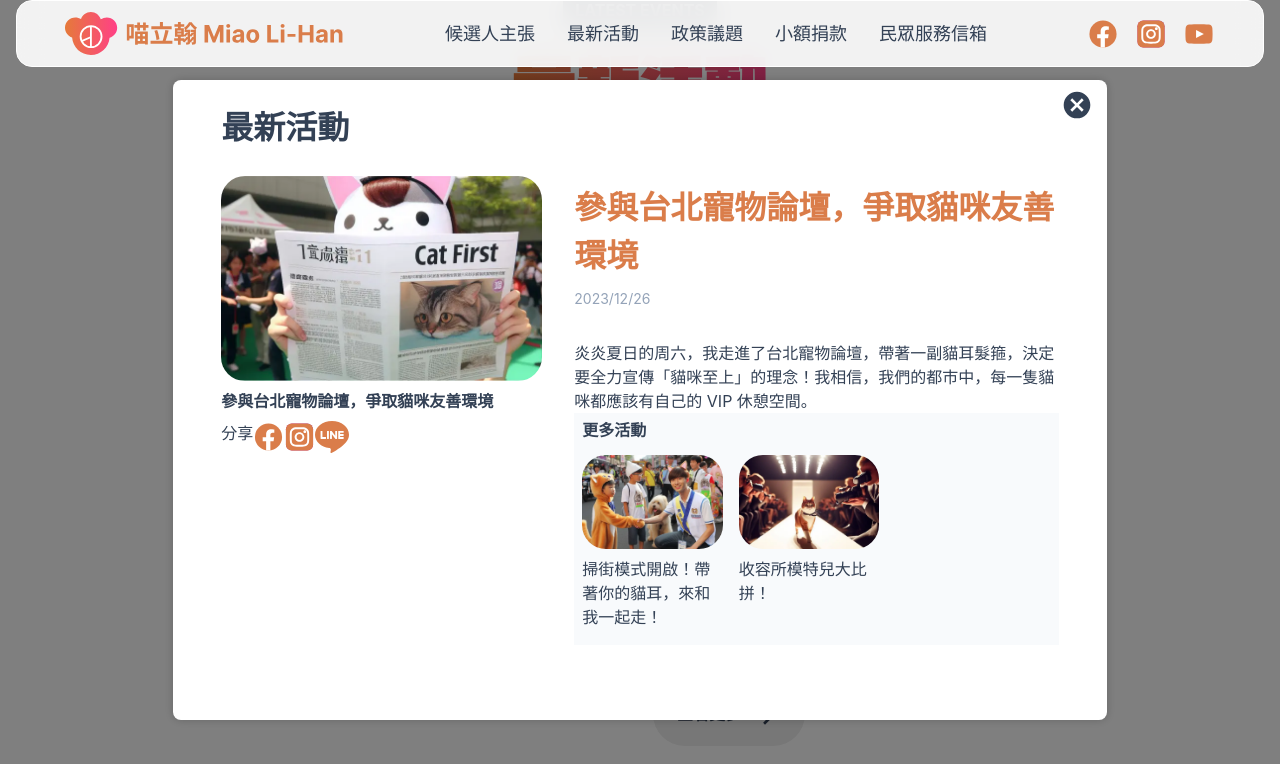
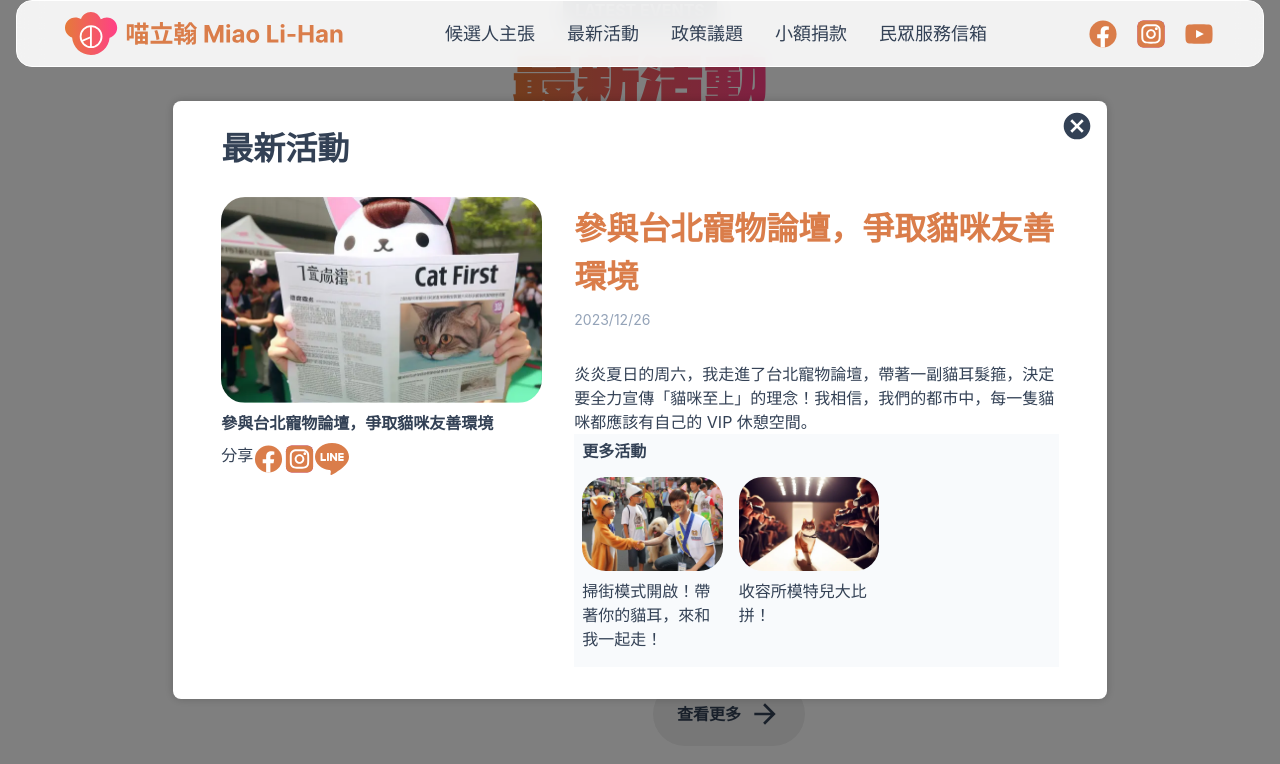
Before and after one commit to minilabmemo/f2e-election-person, a React (Create React App) app: page / in a window 1280 px wide. Both pictures are taken after a click on the element 414 px from the left and 2443 px from the top of the page. Shown: the part 2043-2807 px from the top of the page. Built offline with nearby package versions, Linux system fonts and the light colour scheme; a web font is replaced by a local one.

Commit message:
Fix: tidy styles

```diff
--- a/src/components/Polices.tsx
+++ b/src/components/Polices.tsx
@@ -106,7 +106,7 @@ export const Polices: React.FC<ItemsProps> = ({ openModal }) => {
                 <h4>{item.title}</h4>
                 {item.sub_title && <h4>{item.sub_title}</h4>}
                 <div className="m-b-16"></div>
-                <div onClick={() => handleClick(item, index)}> <Button className="text-white  bg-orange-dark">查看</Button></div>
+                <div onClick={() => handleClick(item, index)}> <Button className="text-white  bg-orange-dark f-w-700">查看</Button></div>
 
               </div>
 
--- a/src/components/modals/ItemsModal.scss
+++ b/src/components/modals/ItemsModal.scss
@@ -5,22 +5,25 @@
 .modal_box {
   width: calc((1400/1920) *100vw);
   max-width: 1400px;
-  height: 100%;
+
   display: flex;
   flex-direction: column;
 
-
+  @include phone-screen-576 {
+    width: 80vw;
+  }
 }
 
 .modal_title {
   height: 9.6rem;
   display: flex;
   align-items: center;
+
 }
 
 .modal_content {
   display: flex;
-  height: 80%;
+
   gap: 3.2rem;
   justify-content: center;
   align-items: flex-start;
@@ -82,6 +85,10 @@
 
 .modal_more_content {
   width: 30%;
+
+  @include phone-screen-576 {
+    width: 50%;
+  }
 }
 
 .modal_more_photo {
@@ -106,7 +113,7 @@
   width: 100%;
   gap: $space-32;
   justify-content: stretch;
-  align-items: center;
+  align-items: stretch;
   height: 100%;
 
 }
@@ -114,7 +121,6 @@
 .service_left, .service_right {
   width: calc(50% - $space-32/2);
 
-  position: relative;
 
   @include pc-small-screen {
     width: 100%;
@@ -141,11 +147,8 @@
   align-items: center;
 
   width: 100%;
-  padding: 52px 116px;
+  padding: 10% 20%;
 
-  @include pc-small-screen {
-    padding: 8px;
-  }
 
   .img_wrap {
     width: 336px;
@@ -172,8 +175,12 @@
   align-items: center;
   align-self: stretch;
   border-radius: var(--spacer-16, 16px);
-  border: 2px solid var(--primary, #DA7D4A);
+
   background: #FFF;
+
+  &:hover {
+    border: 2px solid $primary-theme-1;
+  }
 
   @include ipad-screen {
     flex-direction: column;
@@ -252,10 +259,6 @@
 
 }
 
-.title_wrap {
-  height: 50%;
-  ;
-}
 
 .share_wrap {
   display: flex;
--- a/src/components/modals/ItemsModal.tsx
+++ b/src/components/modals/ItemsModal.tsx
@@ -174,7 +174,7 @@ function ServicesModalStyle({ selectedItem, selectedIndex }: { selectedItem: Ser
                 <h5 className="title">自訂贊助金額</h5>
                 <input type="text" className="service_input" placeholder="NT$ 輸入金額" />
               </div>
-              <div className="service_btn bg-orang-dark ">前往捐款</div>
+              <div className="service_btn bg-orang-dark f-w-600">前往捐款</div>
             </div>
           )
             :
@@ -188,7 +188,7 @@ function ServicesModalStyle({ selectedItem, selectedIndex }: { selectedItem: Ser
                 <input type="text" className="service_input" placeholder="手機" />
                 <h5 className="title">您的建言</h5>
                 <input type="text" className="service_input large" placeholder="輸入內容" />
-                <div className="service_btn bg-orang-dark ">送出意見</div>
+                <div className="service_btn bg-orang-dark f-w-600">送出意見</div>
               </div>
             )
           }
@@ -221,7 +221,7 @@ export const ItemsModal: React.FC<ItemsModalProps> = ({ isModalOpen, selectedIte
 
           </h2></div>
 
-          <div className="modal_content p-x-48 ">
+          <div className="modal_content p-x-48 p-b-32">
             {selectedItem && 'serviceProperty' in selectedItem ?
               (
 
--- a/src/components/modals/Modal.scss
+++ b/src/components/modals/Modal.scss
@@ -19,7 +19,7 @@
   background: $white;
   border-radius: 8px;
   box-shadow: 0 0 10px rgba(0, 0, 0, 0.2);
-  height: 80vh;
+  max-height: 80vh;
 
   position: relative;
   overflow-y: auto;
--- a/src/layouts/Header.scss
+++ b/src/layouts/Header.scss
@@ -48,16 +48,22 @@ header {
   color: $text-primary;
   display: flex;
   font-size: 18px;
-  font-style: normal;
-  font-weight: 400;
   line-height: 150%;
-  /* 27px */
+
+  @include pc-small-screen {
+    font-size: $font-size-16;
+  }
+
 }
 
 .link {
   display: flex;
   align-items: center;
 
+
+  @include pc-small-screen {
+    margin: 0;
+  }
 
 
 }
--- a/src/styles/partials/min_classs/_font.scss
+++ b/src/styles/partials/min_classs/_font.scss
@@ -134,6 +134,12 @@ h6:not(.matou) {
 
 }
 
+.f-w-700 {
+
+  font-weight: 700;
+
+}
+
 .f-normal {
 
   line-height: 150%;
--- a/src/styles/partials/min_classs/_space.scss
+++ b/src/styles/partials/min_classs/_space.scss
@@ -66,6 +66,11 @@
 .p-x-48 {
   padding-left: $space-48;
   padding-right: $space-48;
+}
+
+.p-b-32 {
+
+  padding-bottom: $space-32;
 }
 
 
```
